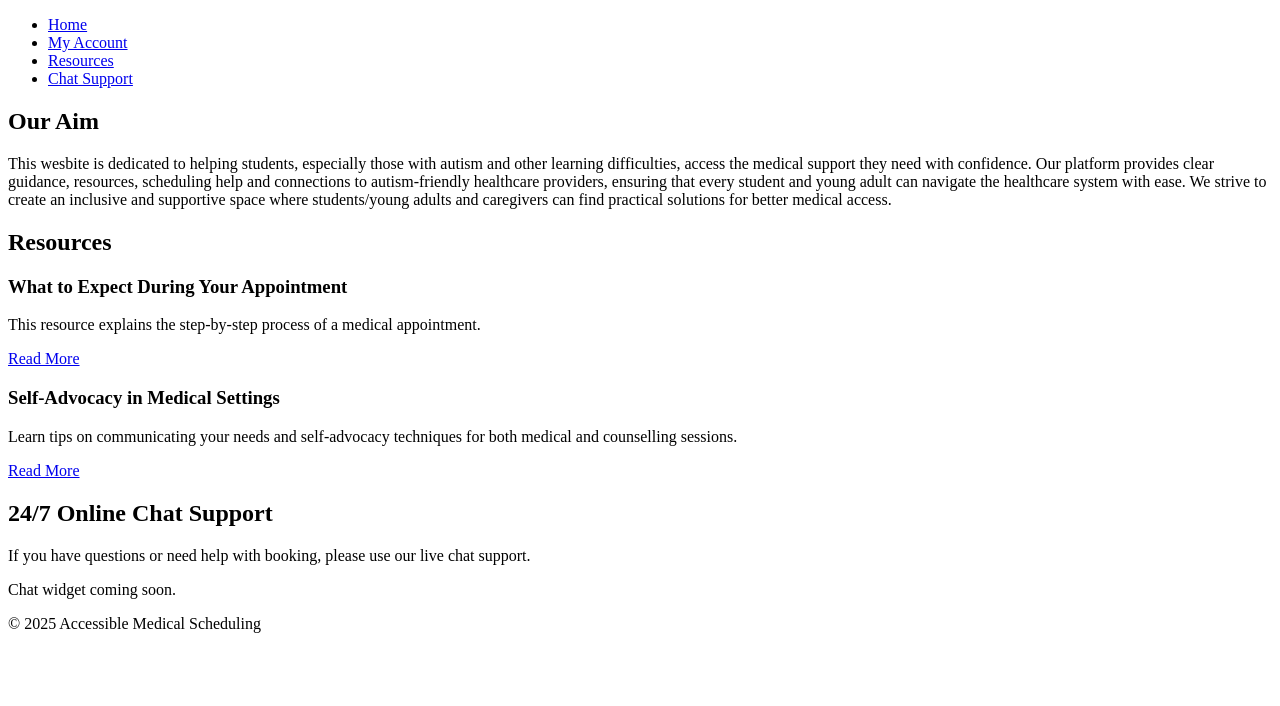
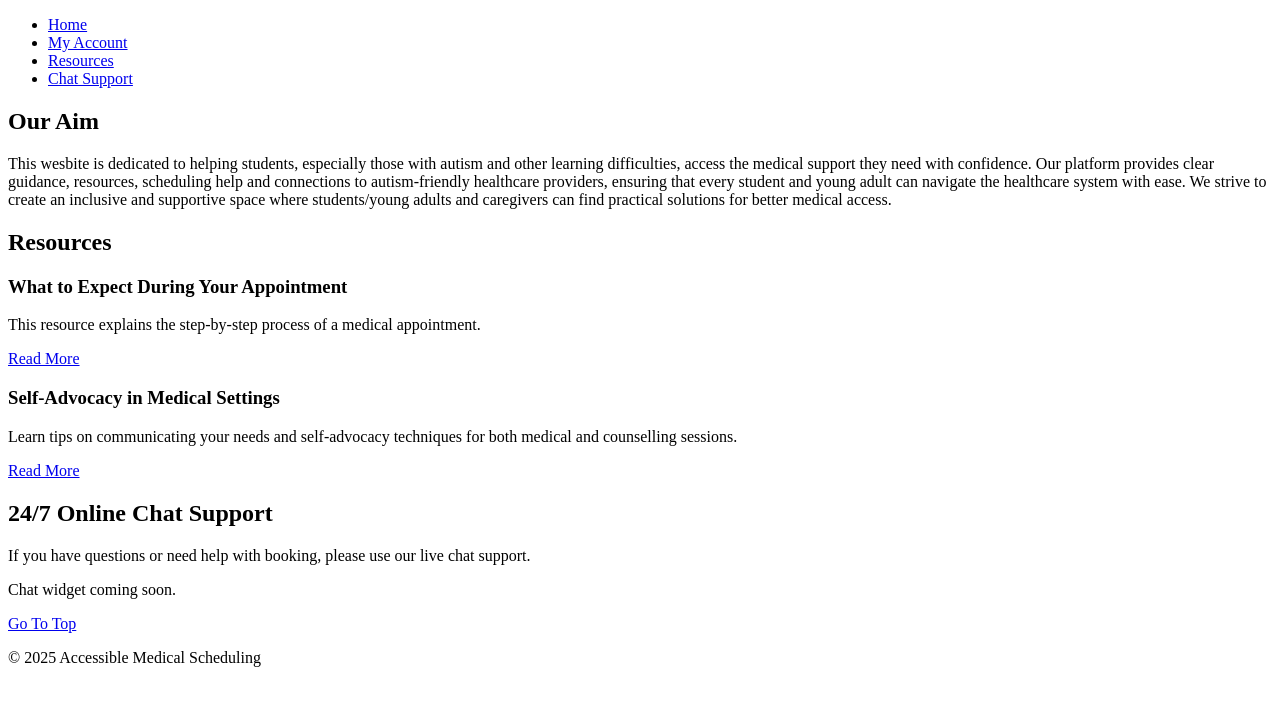
Before and after one commit to libbipr/MAS, a plain HTML site: page index.html in a window 1280 px wide. Drawn offline with Linux system fonts and the light colour scheme.

Commit message:
Update index.html

```diff
--- a/index.html
+++ b/index.html
@@ -6,7 +6,7 @@
   <meta name="viewport" content="width=device-width, initial-scale=1">
   <title>Medical Access Support</title>
   <link href="style.css" ref="stylesheet">
-
+  <section id="top">
 </head>
 <body>
   <!-- Header with simple, easy navigation -->
@@ -52,6 +52,7 @@
 
   <!-- Footer -->
   <footer>
+    <a href="#top">Go To Top</a></li>
     <p>&copy; 2025 Accessible Medical Scheduling</p>
   </footer>
 </body>
```
